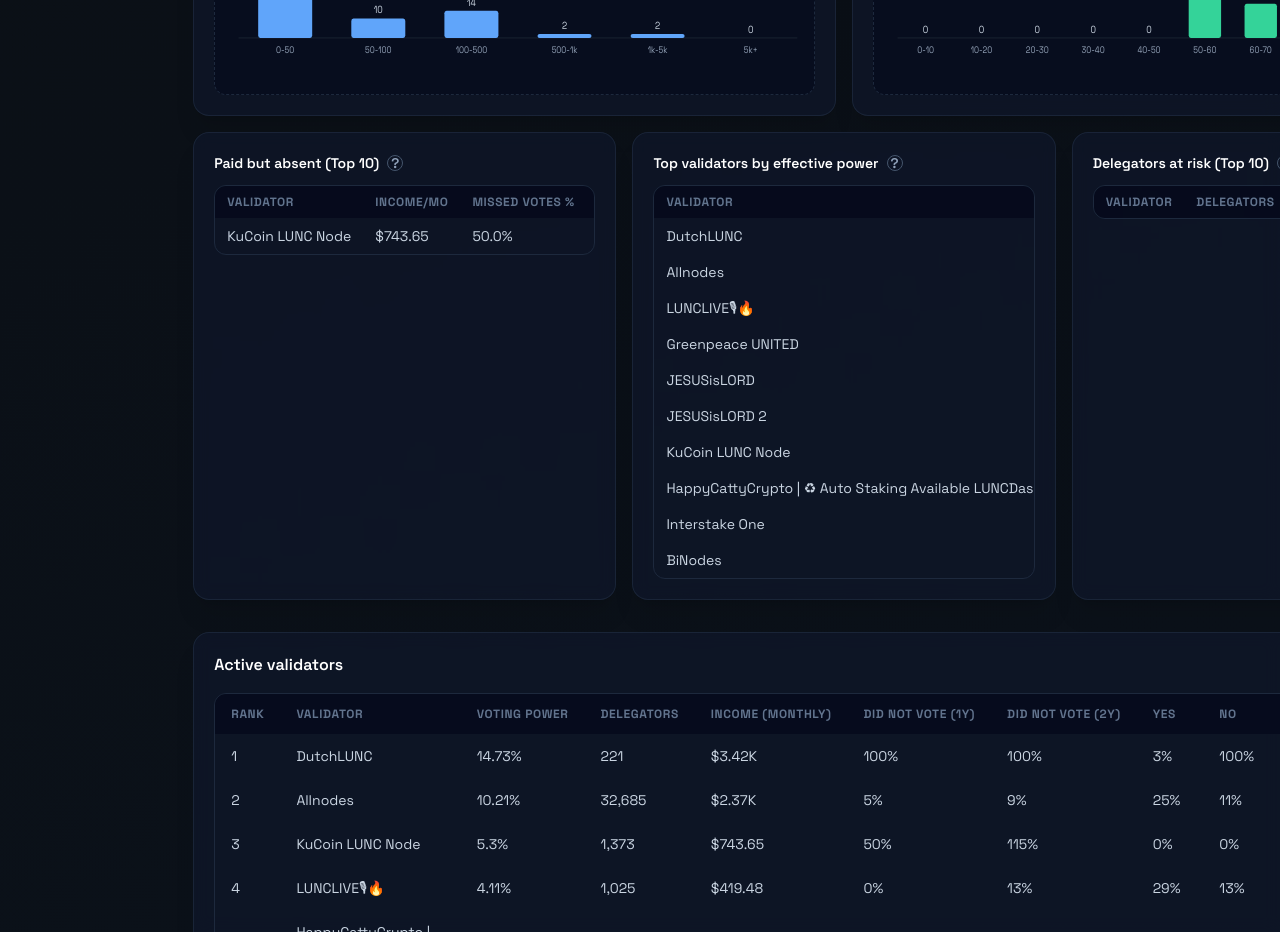
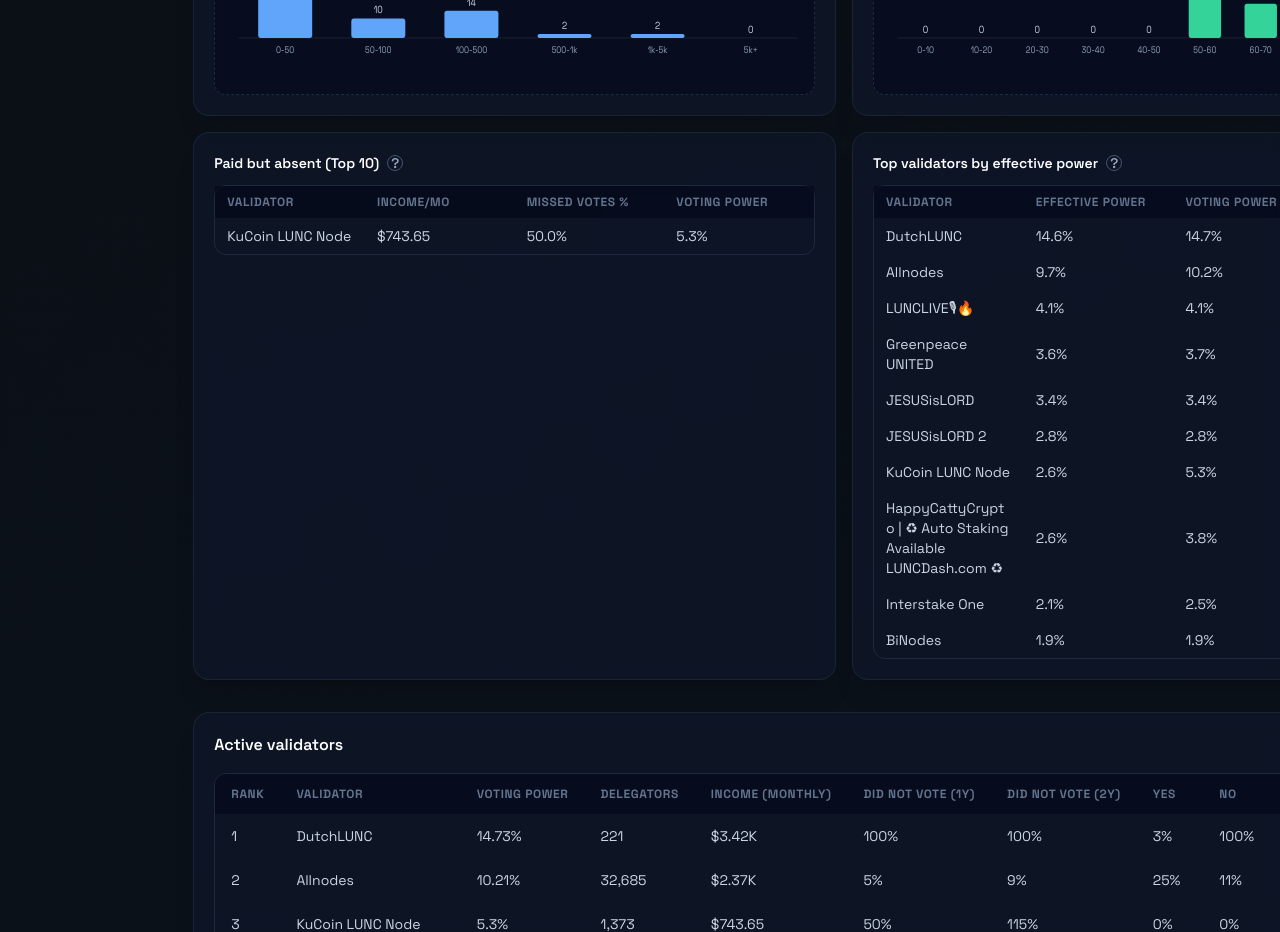
Before and after one commit to Terra-Classic-money-Website/truth-dashboard, a React (Vite) app in the folder site/: page /#/governance/validators in a window 1280 px wide. Shown: the part 1080-2012 px from the top of the page. Built offline with nearby package versions, Linux system fonts and the light colour scheme.

Commit message:
Fixes to new stats

```diff
--- a/site/src/pages/GovernanceProposals.tsx
+++ b/site/src/pages/GovernanceProposals.tsx
@@ -474,12 +474,14 @@
   items,
   scoreLabel,
   scoreFormatter,
+  showScoreColumn = true,
 }: {
   title: string;
   subtitle: string;
   items: TopListItem[];
   scoreLabel: string;
   scoreFormatter: (value: number) => string;
+  showScoreColumn?: boolean;
 }) {
   return (
     <Card>
@@ -492,7 +494,9 @@
               <th className="px-3 py-2 whitespace-nowrap">ID</th>
               <th className="px-3 py-2 whitespace-nowrap">Title</th>
               <th className="px-3 py-2 whitespace-nowrap">Delegators</th>
-              <th className="px-3 py-2 whitespace-nowrap">{scoreLabel}</th>
+              {showScoreColumn ? (
+                <th className="px-3 py-2 whitespace-nowrap">{scoreLabel}</th>
+              ) : null}
             </tr>
           </thead>
           <tbody>
@@ -503,12 +507,17 @@
                   {truncateLabel(item.title, 62)}
                 </td>
                 <td className="px-3 py-2 whitespace-nowrap">{formatCount(item.delegators)}</td>
-                <td className="px-3 py-2 whitespace-nowrap">{scoreFormatter(item.score)}</td>
+                {showScoreColumn ? (
+                  <td className="px-3 py-2 whitespace-nowrap">{scoreFormatter(item.score)}</td>
+                ) : null}
               </tr>
             ))}
             {items.length === 0 ? (
               <tr>
-                <td colSpan={4} className="px-3 py-4 text-center text-slate-500">
+                <td
+                  colSpan={showScoreColumn ? 4 : 3}
+                  className="px-3 py-4 text-center text-slate-500"
+                >
                   No proposals in current view.
                 </td>
               </tr>
@@ -729,20 +738,14 @@
           </Card>
         </div>
 
-        <div className="grid gap-4 xl:grid-cols-3">
+        <div className="grid gap-4 xl:grid-cols-2">
           <TopListCard
             title="Most engaged"
             subtitle="Top 10 by delegator count."
             items={insights.topMostEngaged}
             scoreLabel="Delegators"
             scoreFormatter={(value) => formatCount(value)}
-          />
-          <TopListCard
-            title="Most controversial"
-            subtitle="Top 10 by controversy score."
-            items={insights.topMostControversial}
-            scoreLabel="Controversy"
-            scoreFormatter={(value) => formatPercent(value)}
+            showScoreColumn={false}
           />
           <TopListCard
             title="Highest veto"
--- a/site/src/pages/GovernanceValidators.tsx
+++ b/site/src/pages/GovernanceValidators.tsx
@@ -152,8 +152,8 @@
   rows: Array<Array<string>>;
 }) {
   return (
-    <div className="section-scroll-x mt-3 rounded-xl border border-slate-800">
-      <table className="w-full min-w-[520px] text-left text-sm">
+    <div className="mt-3 rounded-xl border border-slate-800">
+      <table className="w-full table-fixed text-left text-sm">
         <thead className="bg-slate-950/60 text-xs uppercase tracking-wider text-slate-500">
           <tr>
             {columns.map((column) => (
@@ -167,7 +167,14 @@
           {rows.map((row, index) => (
             <tr key={`${row[0]}-${index}`} className="text-slate-300">
               {row.map((value, valueIndex) => (
-                <td key={`${row[0]}-${columns[valueIndex]}`} className="px-3 py-2 whitespace-nowrap">
+                <td
+                  key={`${row[0]}-${columns[valueIndex]}`}
+                  className={
+                    valueIndex === 0
+                      ? "px-3 py-2 whitespace-normal break-words"
+                      : "px-3 py-2 whitespace-nowrap"
+                  }
+                >
                   {value}
                 </td>
               ))}
@@ -362,7 +369,7 @@
           </Card>
         </div>
 
-        <div className="grid gap-4 xl:grid-cols-3">
+        <div className="grid gap-4 lg:grid-cols-2">
           <Card>
             <div className="flex items-center gap-2 text-sm font-semibold text-white">
               Paid but absent (Top 10)
@@ -381,7 +388,7 @@
               ])}
             />
           </Card>
-          <Card>
+          <Card className="lg:col-span-1">
             <div className="flex items-center gap-2 text-sm font-semibold text-white">
               Top validators by effective power
               <InfoHint
@@ -396,32 +403,6 @@
                 formatPercent(row.effectivePowerPct),
                 formatPercent(row.votingPower),
                 formatPercent(row.missPct),
-              ])}
-            />
-          </Card>
-          <Card>
-            <div className="flex flex-wrap items-center justify-between gap-2 text-sm font-semibold text-white">
-              <span className="inline-flex items-center gap-2">
-                Delegators at risk (Top 10)
-                <InfoHint
-                  explanation="Delegators currently delegated to validators that miss at least 70% of votes."
-                  formula="sum(delegators where missRate >= 0.7)"
-                />
-              </span>
-              <span className="text-xs text-slate-400">
-                Total at risk:{" "}
-                <span className="font-semibold text-slate-200">
-                  {formatNumber(insights.ranked.delegatorsAtRisk.totalDelegatorsAtRisk)}
-                </span>
-              </span>
-            </div>
-            <RankedTable
-              columns={["Validator", "Delegators", "Missed votes %", "Voting power"]}
-              rows={insights.ranked.delegatorsAtRisk.rows.map((row) => [
-                row.validator,
-                formatNumber(row.delegators),
-                formatPercent(row.missPct),
-                formatPercent(row.votingPower),
               ])}
             />
           </Card>
```
Also changed, not shown: site/src/tailwind.generated.css.
